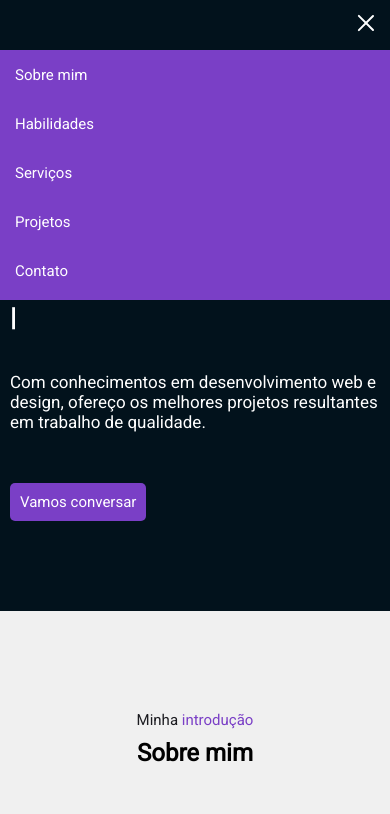
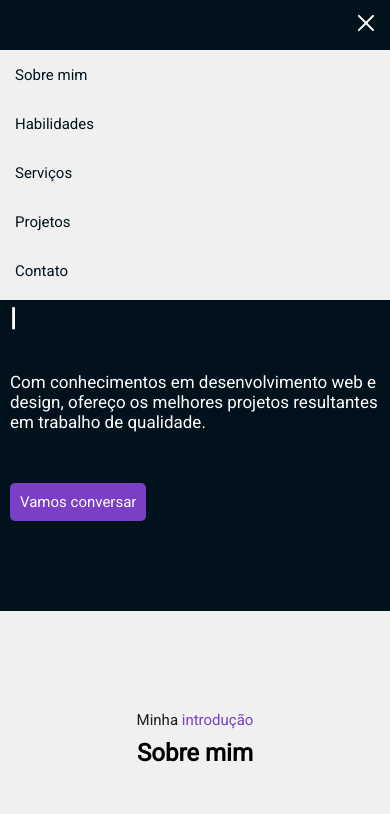
Before and after one commit to Andrezinrc/meu-portfolio, a plain HTML site: page index.html in a window 390 px wide. Both pictures are taken after a click on the element 366 px from the left and 30 px from the top of the page. Shown: the top 814 px of the page. Drawn offline with Linux system fonts and the light colour scheme.

Commit message:
Atualizar o style.css

```diff
--- a/style.css
+++ b/style.css
@@ -479,7 +479,7 @@ textarea{
     width: 100%;
     height: 250px;
     list-style: none;
-    background-color: #7A3FC6;
+    background-color: #f0f0f0;
     position: absolute;
     top: 50px;
     transform: translateX(100%);
@@ -489,6 +489,9 @@ textarea{
   }
   .nav-list{
     padding: 15px;
+  }
+  .nav-link{
+    color: #02121C;
   }
   .abrirMenu {
     transform: translateX(0);
```
